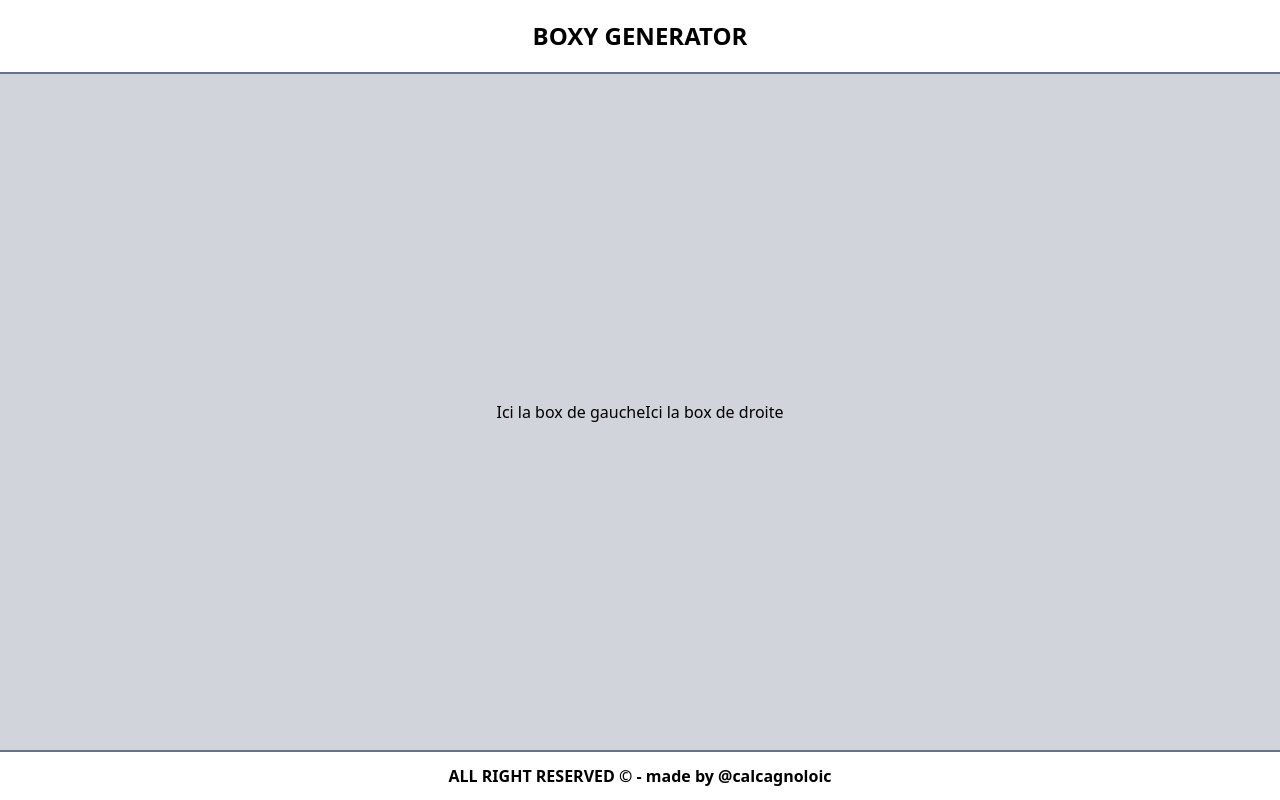
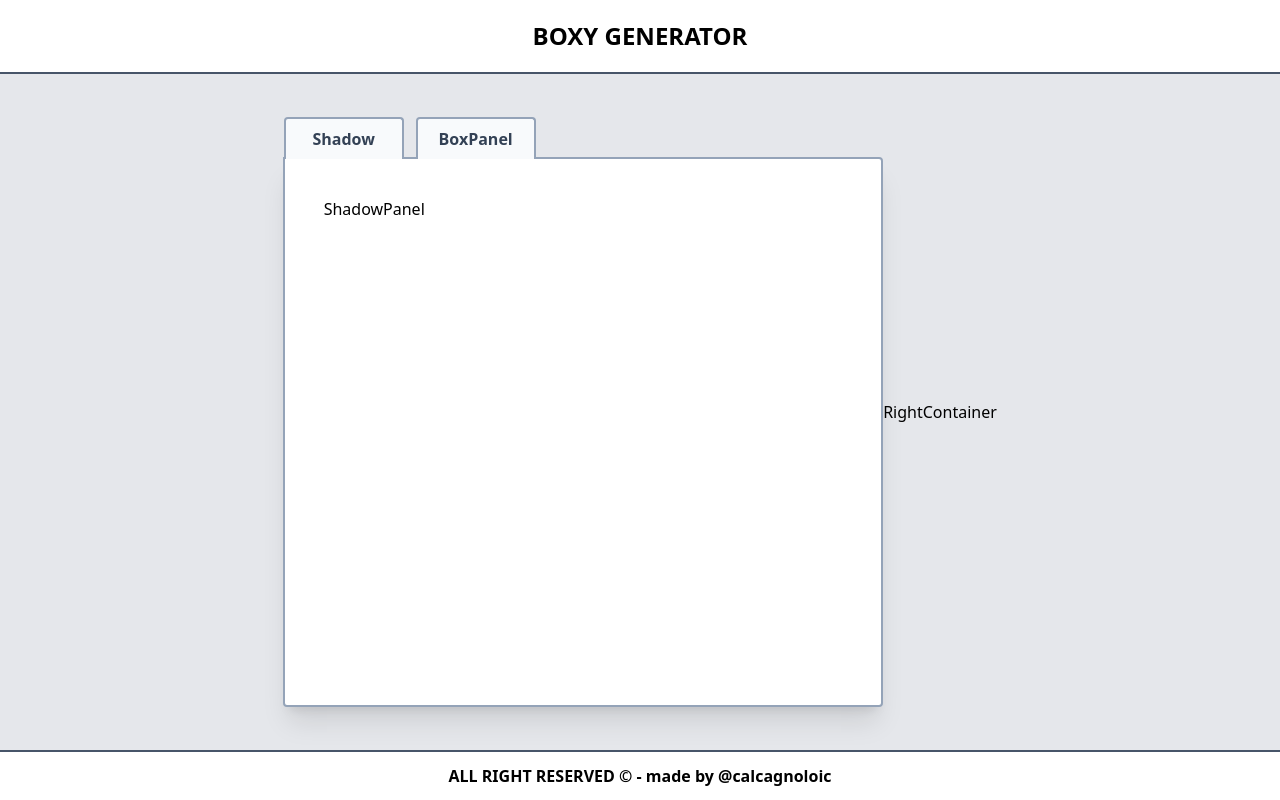
Before and after one commit to CalcagnoLoic/box_shadow_generator, a React (Vite) app: page / in a window 1280 px wide. Built offline with nearby package versions, Linux system fonts and the light colour scheme.

Commit message:
add panel for components

```diff
--- a/src/App.jsx
+++ b/src/App.jsx
@@ -1,5 +1,7 @@
 import { Header } from "./components/Header";
 import { Footer } from "./components/Footer";
+import { LeftContainer } from "./layouts/LeftContainer";
+import { RightContainer } from "./layouts/RightContainer";
 
 const App = () => {
     return (
@@ -8,9 +10,9 @@ const App = () => {
                 <Header />
             </header>
 
-            <main className="flex flex-wrap flex-grow justify-center items-center bg-gray-300 px-10 md:flex-nowrap">
-                <p>Ici la box de gauche</p>
-                <p>Ici la box de droite</p>
+            <main className="flex flex-wrap flex-grow justify-center items-center bg-gray-200 px-10 md:flex-nowrap">
+                <LeftContainer />
+                <RightContainer />
             </main>
 
             <footer>
--- a/src/components/Footer.jsx
+++ b/src/components/Footer.jsx
@@ -1,6 +1,6 @@
 export const Footer = () => {
     return (
-        <div className="p-3 border-t-2 border-slate-500">
+        <div className="p-3 border-t-2 border-slate-600">
             <p className="text-center font-semibold">
                 <span className="uppercase ">All right reserved &copy; </span>
                 <span>
--- a/src/components/Header.jsx
+++ b/src/components/Header.jsx
@@ -1,6 +1,6 @@
 export const Header = () => {
     return (
-        <div className="py-5 border-b-2 border-slate-500">
+        <div className="py-5 border-b-2 border-slate-600">
             <h1 className="text-center text-2xl uppercase font-semibold">
                 Boxy Generator
             </h1>
--- /dev/null
+++ b/src/layouts/BoxPanel/BoxPanel.jsx
@@ -0,0 +1,3 @@
+export const BoxPanel = () => {
+    return <div>BoxPanel</div>;
+};
--- /dev/null
+++ b/src/layouts/LeftContainer.jsx
@@ -0,0 +1,36 @@
+const tabsData = [
+    {
+        name: "Shadow",
+        component: <ShadowPanel />,
+    },
+    {
+        name: "BoxPanel",
+        component: <BoxPanel />,
+    },
+];
+
+import { useState } from "react";
+import { BoxPanel } from "./BoxPanel/BoxPanel";
+import { ShadowPanel } from "./ShadowPanel/ShadowPanel";
+
+export const LeftContainer = () => {
+    const [selectedTab, setSelectedTab] = useState(0);
+    return (
+        <div className="relative bg-white h-[550px] w-[600px] mt-20 md:mt-10 rounded-b rounded-tr shadow-xl border-2 border-slate-400">
+            <div className="flex absolute -translate-y-full -left-[1.5px]">
+                {tabsData.map((obj, index) => (
+                    <>
+                        <button
+                            key={index}
+                            onClick={() => setSelectedTab(index)}
+                            className="min-w-[120px] px-3 py-2 mr-3 font-semibold border-t-2 border-x-2 border-slate-400 rounded-t bg-slate-50 text-slate-700 focus:ring-2 focus:outline-none ring-inset focus:ring-blue-300"
+                        >
+                            {obj.name}
+                        </button>
+                    </>
+                ))}
+                <div className="absolute mt-20 ml-10">{tabsData[selectedTab].component}</div>
+            </div>
+        </div>
+    );
+};
--- /dev/null
+++ b/src/layouts/RightContainer.jsx
@@ -0,0 +1,3 @@
+export const RightContainer = () => {
+    return <div>RightContainer</div>;
+};
--- /dev/null
+++ b/src/layouts/ShadowPanel/ShadowPanel.jsx
@@ -0,0 +1,3 @@
+export const ShadowPanel = () => {
+    return <div>ShadowPanel</div>;
+};
```
